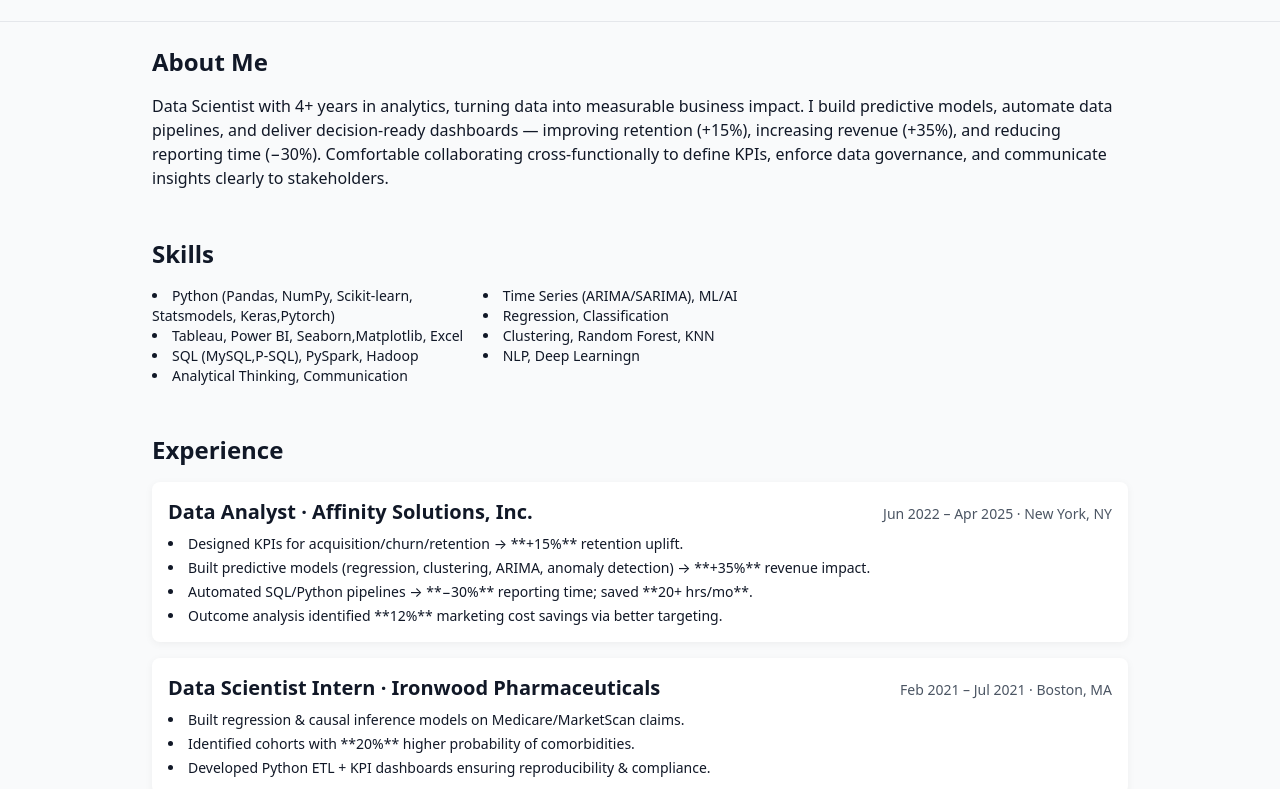
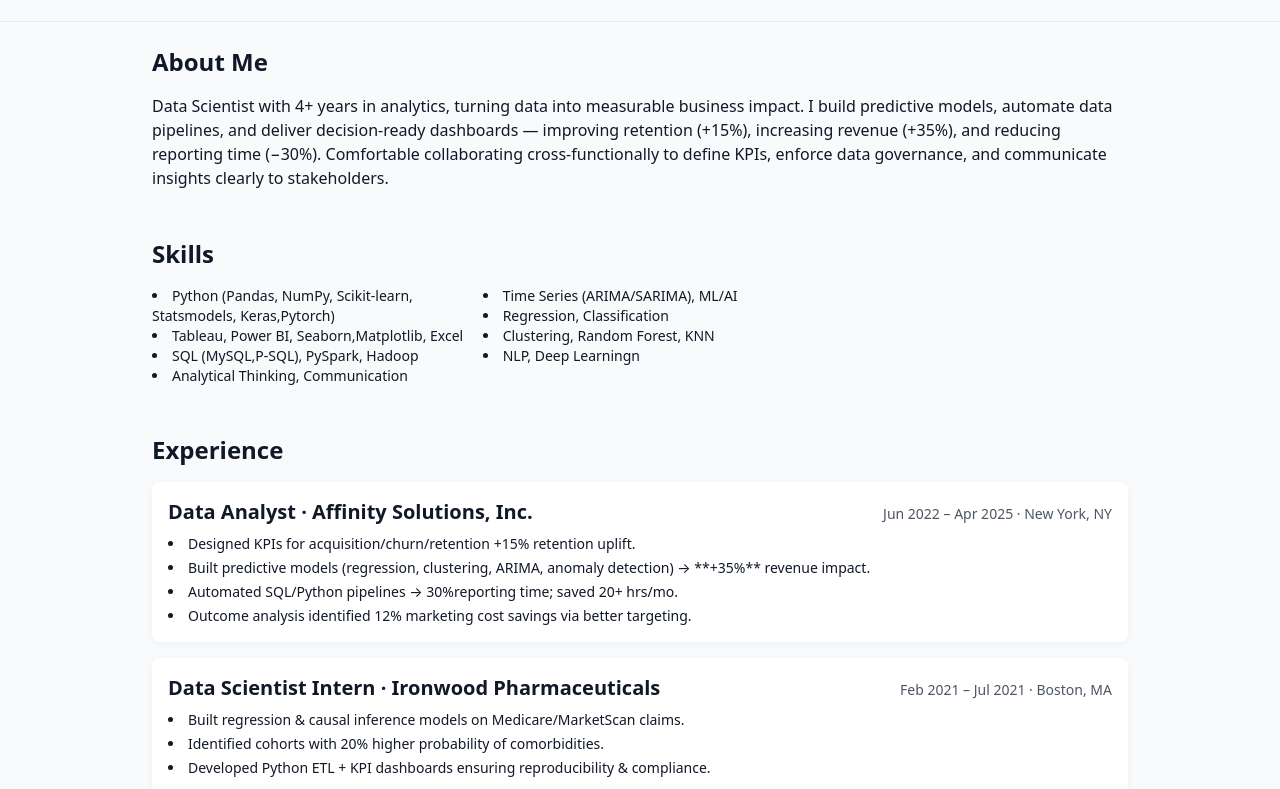
Before and after one commit to spurthip28-bit/Spurthi-Portfolio-, a plain HTML site: page index.html in a window 1280 px wide. Shown: the part 163-952 px from the top of the page. Drawn offline with nearby package versions, Linux system fonts and the light colour scheme.

Commit message:
Update index.html

```diff
--- a/index.html
+++ b/index.html
@@ -80,10 +80,10 @@
                 <span class="text-sm text-gray-600">Jun 2022 – Apr 2025 · New York, NY</span>
             </div>
             <ul class="mt-2 list-disc list-inside text-sm space-y-1">
-                <li>Designed KPIs for acquisition/churn/retention → **+15%** retention uplift.</li>
+                <li>Designed KPIs for acquisition/churn/retention +15% retention uplift.</li>
                 <li>Built predictive models (regression, clustering, ARIMA, anomaly detection) → **+35%** revenue impact.</li>
-                <li>Automated SQL/Python pipelines → **−30%** reporting time; saved **20+ hrs/mo**.</li>
-                <li>Outcome analysis identified **12%** marketing cost savings via better targeting.</li>
+                <li>Automated SQL/Python pipelines → 30%reporting time; saved 20+ hrs/mo.</li>
+                <li>Outcome analysis identified 12% marketing cost savings via better targeting.</li>
             </ul>
         </div>
 
@@ -94,7 +94,7 @@
             </div>
             <ul class="mt-2 list-disc list-inside text-sm space-y-1">
                 <li>Built regression & causal inference models on Medicare/MarketScan claims.</li>
-                <li>Identified cohorts with **20%** higher probability of comorbidities.</li>
+                <li>Identified cohorts with 20% higher probability of comorbidities.</li>
                 <li>Developed Python ETL + KPI dashboards ensuring reproducibility & compliance.</li>
             </ul>
         </div>
```
